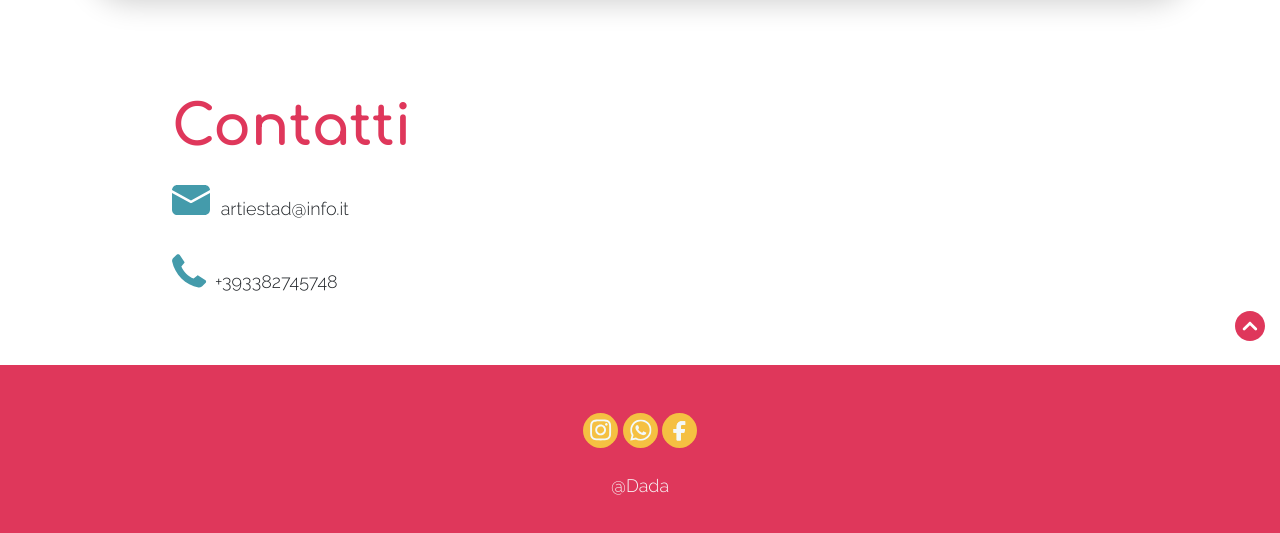
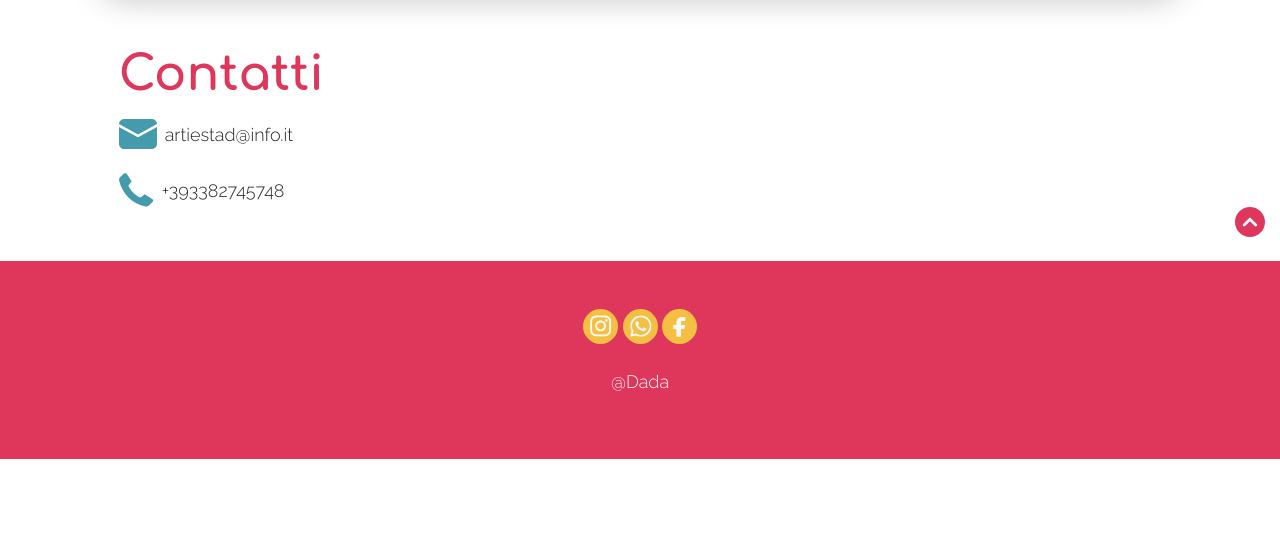
Before and after one commit to ElenaDT/Arstiestad_prova2, a website: page ComeRaggiungerci.html in a window 1280 px wide. Shown: the part 1824-2357 px from the top of the page. After the commit the page ends 2283 px from the top, so only its background shows below. Drawn offline with nearby package versions, Linux system fonts and the light colour scheme.

Commit message:
allineamento icone come raggiungerci

```diff
--- a/ComeRaggiungerci.html
+++ b/ComeRaggiungerci.html
@@ -158,14 +158,29 @@
         </div>
     </div>
     <!-- CONTATTI-->
-    <div class="row justify-content-center mx-0">
 
-        <div class="col-10 col-md-9 mt-5 pt-sm-0">
+    <div class="row justify-content-center mx-0 mt-1">
+        <div class="col-10 d-flex flex-column">
+            <h3 class="parigicolor display-5 mb-3"> Contatti </h3>
+
+            <div class="d-flex flex-row mb-4">
+                <img alt="email" src="Icons/email1.svg">
+                <p class="ms-2 align-self-center mb-0">artiestad@info.it</p>
+            </div>
+            <div class="d-flex flex-row">
+                <img alt="email" src="Icons/phone1.svg">
+                <p class="ms-2 align-self-center mb-0"> +393382745748 </p>
+            </div>
+        </div>
+    </div>
+    <!--  <div class="row justify-content-center mx-0">
+
+       <div class="col-10 col-md-9 mt-5 pt-sm-0">
             <h3 class="parigicolor display-4"> Contatti </h3>
             <p class="email pt-3"> artiestad@info.it</p>
             <p class="phone pt-3">+393382745748</p>
         </div>
-    </div>
+    </div>-->
 </main>
 
 <div class="row justify-content-end m-0">
```
